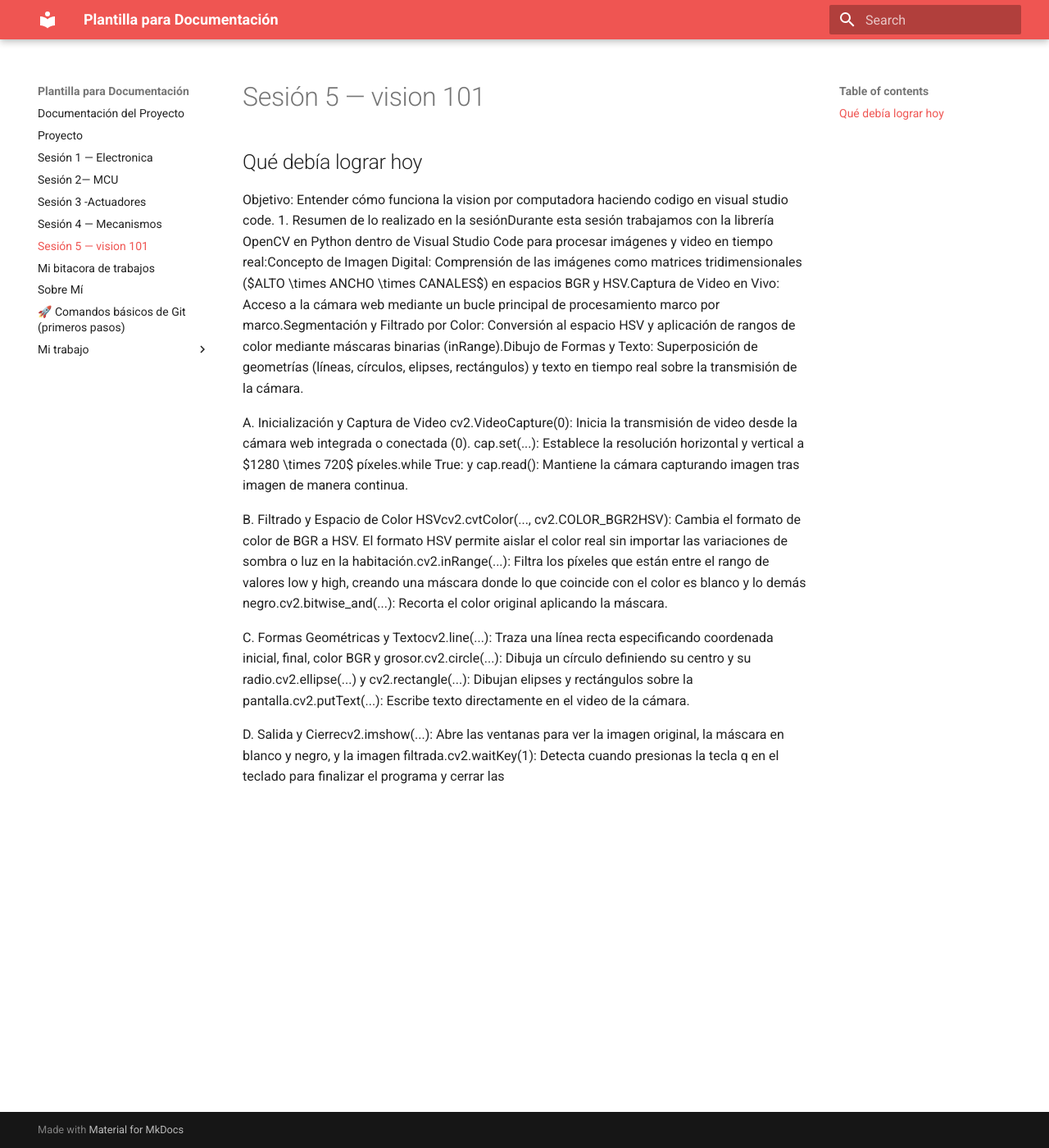
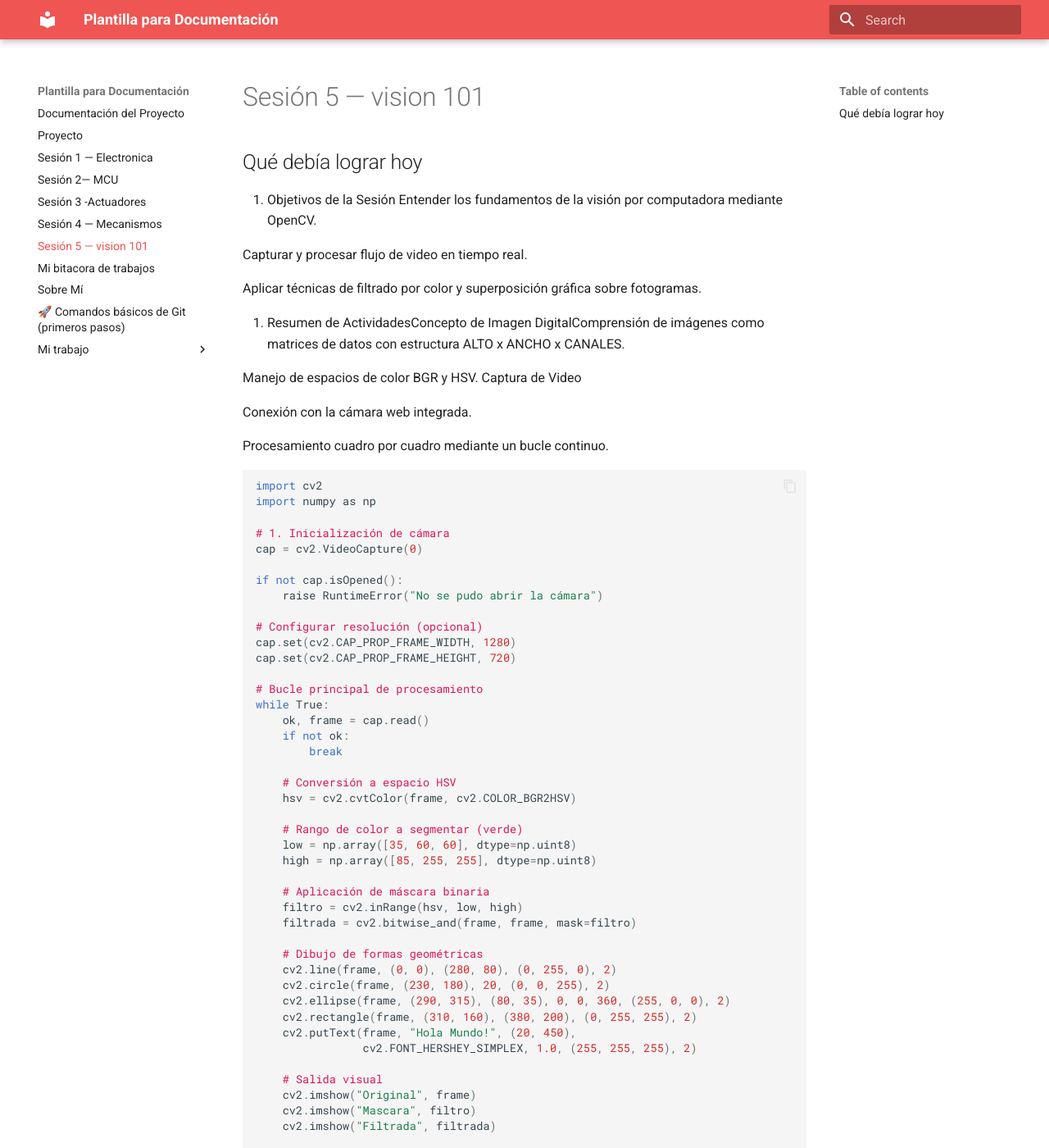
Before and after one commit to dv346/Bitacora_DavidV, an MkDocs documentation site: the page built from docs/Sesion5.md, in a window 1280 px wide and 1400 px high. Shown: the whole window at 82% size. Built offline with MkDocs 1.6.1 and Material for MkDocs 9.7.7, drawn with Linux system fonts in a browser that asks for light colours; some of the changed text lies outside the part shown.

Commit message:
Sesion 5 corregido

````diff
--- a/docs/Sesion5.md
+++ b/docs/Sesion5.md
@@ -7,16 +7,92 @@ estado: completa
 
 # Sesión 5 — vision 101
 ## Qué debía lograr hoy
-Objetivo: Entender cómo funciona la vision por computadora haciendo codigo en visual studio code.
-1. Resumen de lo realizado en la sesiónDurante esta sesión trabajamos con la librería OpenCV en Python dentro de Visual Studio Code para procesar imágenes y video en tiempo real:Concepto de Imagen Digital: Comprensión de las imágenes como matrices tridimensionales ($ALTO \times ANCHO \times CANALES$) en espacios BGR y HSV.Captura de Video en Vivo: Acceso a la cámara web mediante un bucle principal de procesamiento marco por marco.Segmentación y Filtrado por Color: Conversión al espacio HSV y aplicación de rangos de color mediante máscaras binarias (inRange).Dibujo de Formas y Texto: Superposición de geometrías (líneas, círculos, elipses, rectángulos) y texto en tiempo real sobre la transmisión de la cámara.
 
+1. Objetivos de la Sesión
+Entender los fundamentos de la visión por computadora mediante OpenCV.
 
-A. Inicialización y Captura de Video
-cv2.VideoCapture(0): Inicia la transmisión de video desde la cámara web integrada o conectada (0).
-cap.set(...): Establece la resolución horizontal y vertical a $1280 \times 720$ píxeles.while True: y cap.read(): Mantiene la cámara capturando imagen tras imagen de manera continua.
+Capturar y procesar flujo de video en tiempo real.
 
-B. Filtrado y Espacio de Color HSVcv2.cvtColor(..., cv2.COLOR_BGR2HSV): Cambia el formato de color de BGR a HSV. El formato HSV permite aislar el color real sin importar las variaciones de sombra o luz en la habitación.cv2.inRange(...): Filtra los píxeles que están entre el rango de valores low y high, creando una máscara donde lo que coincide con el color es blanco y lo demás negro.cv2.bitwise_and(...): Recorta el color original aplicando la máscara.
+Aplicar técnicas de filtrado por color y superposición gráfica sobre fotogramas.
 
-C. Formas Geométricas y Textocv2.line(...): Traza una línea recta especificando coordenada inicial, final, color BGR y grosor.cv2.circle(...): Dibuja un círculo definiendo su centro y su radio.cv2.ellipse(...) y cv2.rectangle(...): Dibujan elipses y rectángulos sobre la pantalla.cv2.putText(...): Escribe texto directamente en el video de la cámara.
+2. Resumen de ActividadesConcepto de Imagen DigitalComprensión de imágenes como matrices de datos con estructura ALTO x ANCHO x CANALES.
 
-D. Salida y Cierrecv2.imshow(...): Abre las ventanas para ver la imagen original, la máscara en blanco y negro, y la imagen filtrada.cv2.waitKey(1): Detecta cuando presionas la tecla q en el teclado para finalizar el programa y cerrar las
+Manejo de espacios de color BGR y HSV.
+Captura de Video
+
+Conexión con la cámara web integrada.
+
+Procesamiento cuadro por cuadro mediante un bucle continuo.
+```cpp
+import cv2
+import numpy as np
+
+# 1. Inicialización de cámara
+cap = cv2.VideoCapture(0)
+
+if not cap.isOpened():
+    raise RuntimeError("No se pudo abrir la cámara")
+
+# Configurar resolución (opcional)
+cap.set(cv2.CAP_PROP_FRAME_WIDTH, 1280)
+cap.set(cv2.CAP_PROP_FRAME_HEIGHT, 720)
+
+# Bucle principal de procesamiento
+while True:
+    ok, frame = cap.read()
+    if not ok:
+        break
+
+    # Conversión a espacio HSV
+    hsv = cv2.cvtColor(frame, cv2.COLOR_BGR2HSV)
+
+    # Rango de color a segmentar (verde)
+    low = np.array([35, 60, 60], dtype=np.uint8)
+    high = np.array([85, 255, 255], dtype=np.uint8)
+
+    # Aplicación de máscara binaria
+    filtro = cv2.inRange(hsv, low, high)
+    filtrada = cv2.bitwise_and(frame, frame, mask=filtro)
+
+    # Dibujo de formas geométricas
+    cv2.line(frame, (0, 0), (280, 80), (0, 255, 0), 2)
+    cv2.circle(frame, (230, 180), 20, (0, 0, 255), 2)
+    cv2.ellipse(frame, (290, 315), (80, 35), 0, 0, 360, (255, 0, 0), 2)
+    cv2.rectangle(frame, (310, 160), (380, 200), (0, 255, 255), 2)
+    cv2.putText(frame, "Hola Mundo!", (20, 450),
+                cv2.FONT_HERSHEY_SIMPLEX, 1.0, (255, 255, 255), 2)
+
+    # Salida visual
+    cv2.imshow("Original", frame)
+    cv2.imshow("Mascara", filtro)
+    cv2.imshow("Filtrada", filtrada)
+
+    # Condición de cierre
+    if cv2.waitKey(1) & 0xFF == ord('q'):
+        break
+
+cap.release()
+cv2.destroyAllWindows()
+```
+
+Explicación línea por línea del código
+A. Captura y Bucle de Video
+cv2.VideoCapture(0): Abre la cámara web principal del equipo.
+
+cap.set(...): Configura el ancho (1280px) y alto (720px) de la transmisión.
+
+while True: y cap.read(): Lee el fotograma actual del flujo de la cámara de manera continua.
+
+B. Segmentación HSV y Filtrado
+cv2.cvtColor(frame, cv2.COLOR_BGR2HSV): Transforma la imagen de BGR a HSV para aislar el tono del color de las sombras.
+
+cv2.inRange(hsv, low, high): Genera una máscara binaria (blanco donde el color está dentro del rango, negro fuera de él).
+
+cv2.bitwise_and(...): Filtra el área de interés combinando el fotograma original con la máscara.
+
+C. Dibujo de Formas Geométricas y Texto
+cv2.line(...): Dibuja una línea indicando punto inicial, final, color BGR y grosor.
+
+cv2.circle(...): Crea un círculo especificando su centro y radio.
+
+Durante la sesion vimos estas herramientas y fue bastante interesante la sesion, pudimos verlos filtros y hacer codigo y usamos python.
````
